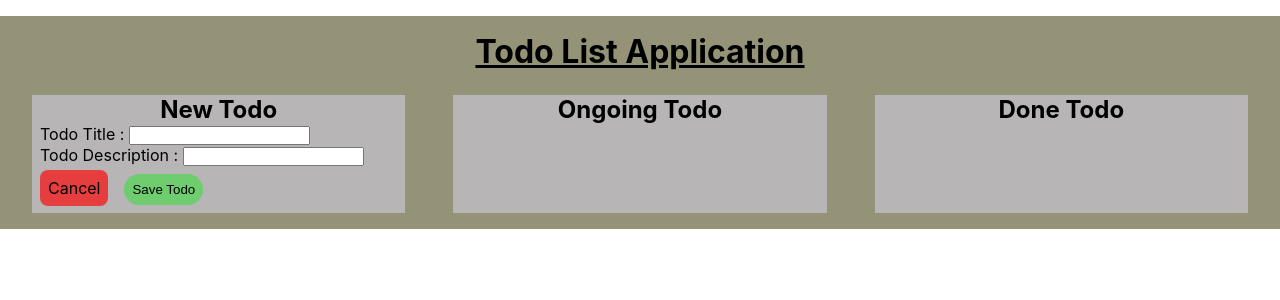
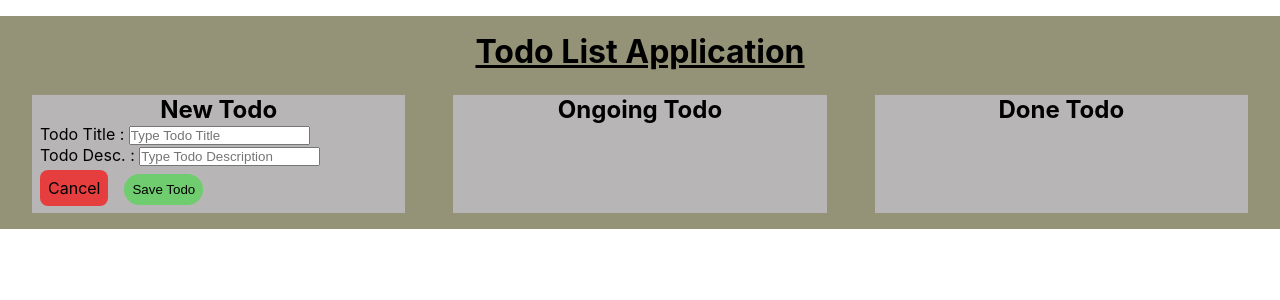
Before and after one commit to RRaihan1234/todo, a React (Create React App) app: page / in a window 1280 px wide. Both pictures are taken after a click on the button "Add a Todo". Shown: the top 300 px of the page. Built offline with nearby package versions, Linux system fonts and the light colour scheme.

Commit message:
first commit

```diff
--- a/src/App.js
+++ b/src/App.js
@@ -227,11 +227,11 @@ function App() {
                 <div className="formContent">
                     <div>
                       <label>Todo Title : </label>
-                      <input type='text' required onChange={handleTitle}/>
+                      <input type='text' required onChange={handleTitle} placeholder='Type Todo Title'/>
                     </div>
                     <div>
-                      <label>Todo Description : </label>
-                      <input type='text' required onChange={handleDesc}/>
+                      <label>Todo Desc. : </label>
+                      <input type='text' required onChange={handleDesc} placeholder='Type Todo Description'/>
                     </div>
                     <div className="cancelSaveContainer">
                       <span onClick={handleCancel} className="cancelAdd">Cancel</span>
```
